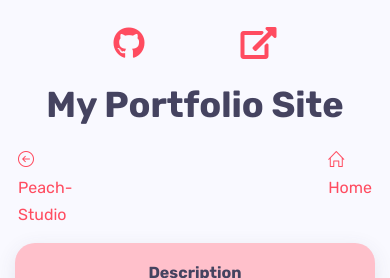
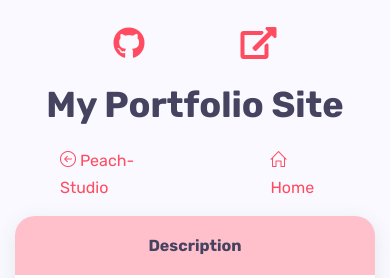
Before and after one commit to paigekelsey/kelseyspage, a React (Create React App) app: page /port in a window 390 px wide. Shown: the top 278 px of the page. Built offline with nearby package versions, Linux system fonts and the light colour scheme.

Commit message:
refactored link for mobile

```diff
--- a/public/css/simple-line-icons.css
+++ b/public/css/simple-line-icons.css
@@ -948,7 +948,7 @@ a {
 
 
 .project-view a{
-margin: 0 8rem;
+margin: 0 3rem;
 }
 
 .single-project-images{
```
